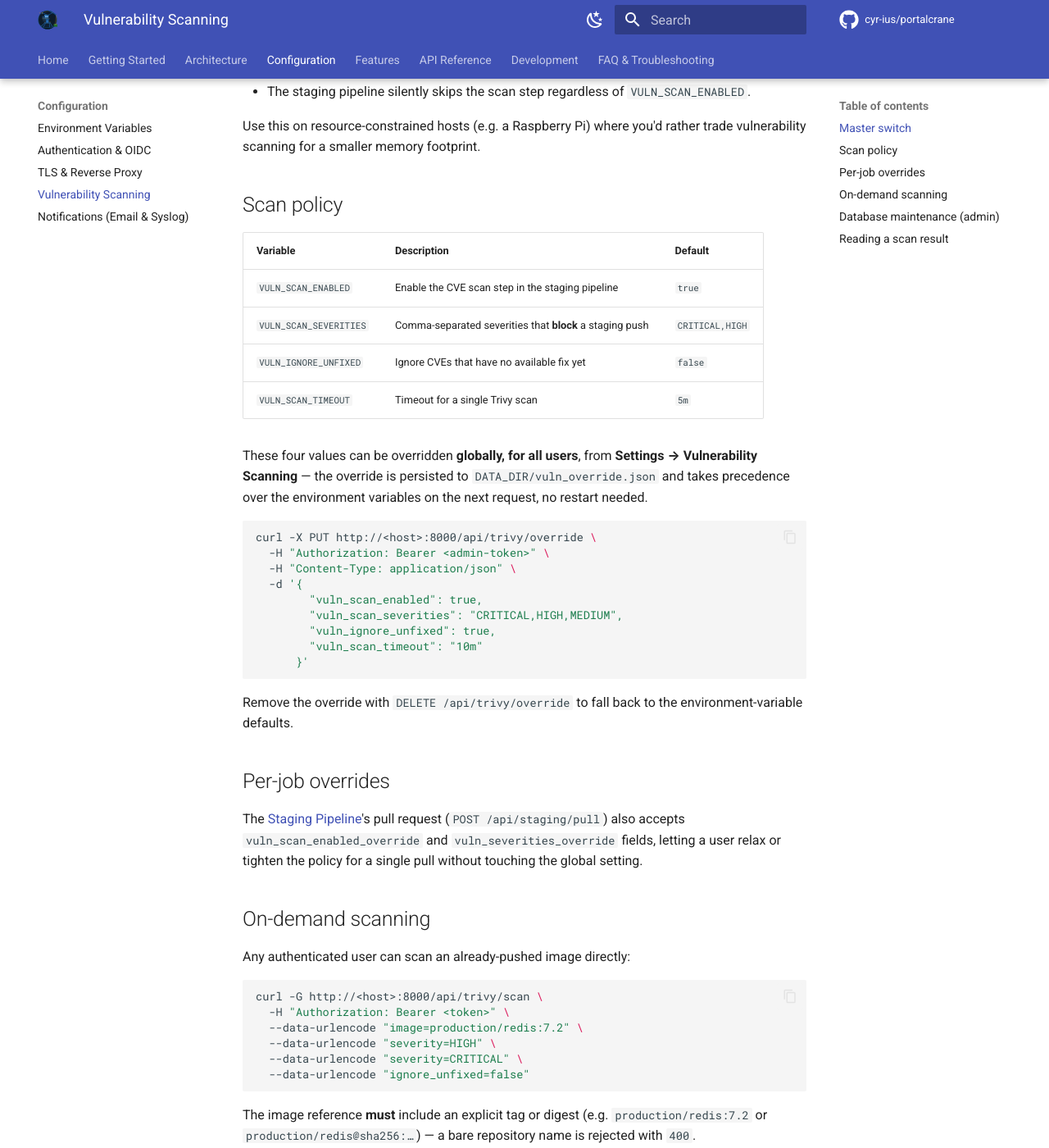
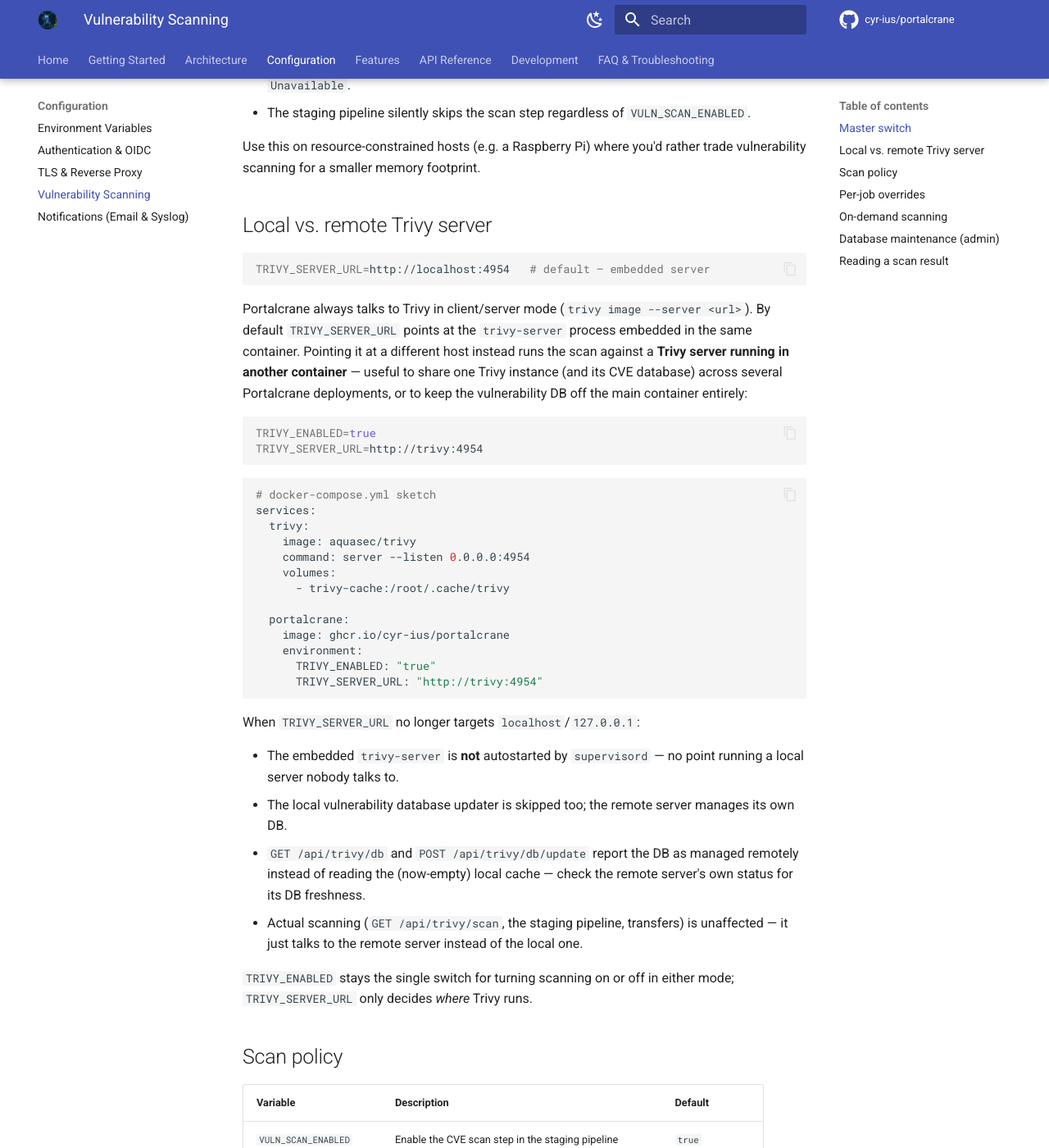
Before and after one commit to cyr-ius/portalcrane, an MkDocs documentation site: the page built from docs/configuration/vulnerability-scanning.md, in a window 1280 px wide and 1400 px high, scrolled down 546 px. Shown: the whole window at 82% size. Built offline with MkDocs 1.6.1 and Material for MkDocs 9.7.7, drawn with Linux system fonts in a browser that asks for light colours; comment, search, counter and statistics services are not loaded; some of the changed text lies outside the part shown.

Commit message:
feat(backend): allow TRIVY_SERVER_URL to point at a remote Trivy server
TRIVY_ENABLED stays the single on/off switch for scanning; TRIVY_SERVER_URL
now decides whether it runs against the embedded server (default) or one in
another container. When it targets a non-local host, entrypoint.sh skips
autostarting the embedded trivy-server, the local DB updater is skipped, and
the DB-freshness endpoints report the DB as remotely managed instead of
reading the (now-irrelevant) local cache.

Co-Authored-By: Claude Sonnet 5 <noreply@anthropic.com>

````diff
--- a/docs/configuration/vulnerability-scanning.md
+++ b/docs/configuration/vulnerability-scanning.md
@@ -14,9 +14,9 @@ TRIVY_ENABLED=true   # default
 ```
 
 Setting `TRIVY_ENABLED=false` (also accepts `0`, `no`, `off`) fully disarms
-Trivy:
+Trivy, whether running locally or remotely:
 
-- `supervisord` never starts the `trivy-server` process.
+- `supervisord` never starts the embedded `trivy-server` process.
 - The vulnerability database updater is skipped.
 - Every scan endpoint (`GET /api/trivy/scan`, `/api/trivy/db`, …) returns
   `503 Service Unavailable`.
@@ -25,6 +25,56 @@ Trivy:
 
 Use this on resource-constrained hosts (e.g. a Raspberry Pi) where you'd
 rather trade vulnerability scanning for a smaller memory footprint.
+
+## Local vs. remote Trivy server
+
+```bash
+TRIVY_SERVER_URL=http://localhost:4954   # default — embedded server
+```
+
+Portalcrane always talks to Trivy in client/server mode
+(`trivy image --server <url>`). By default `TRIVY_SERVER_URL` points at the
+`trivy-server` process embedded in the same container. Pointing it at a
+different host instead runs the scan against a **Trivy server running in
+another container** — useful to share one Trivy instance (and its CVE
+database) across several Portalcrane deployments, or to keep the vulnerability
+DB off the main container entirely:
+
+```bash
+TRIVY_ENABLED=true
+TRIVY_SERVER_URL=http://trivy:4954
+```
+
+```bash
+# docker-compose.yml sketch
+services:
+  trivy:
+    image: aquasec/trivy
+    command: server --listen 0.0.0.0:4954
+    volumes:
+      - trivy-cache:/root/.cache/trivy
+
+  portalcrane:
+    image: ghcr.io/cyr-ius/portalcrane
+    environment:
+      TRIVY_ENABLED: "true"
+      TRIVY_SERVER_URL: "http://trivy:4954"
+```
+
+When `TRIVY_SERVER_URL` no longer targets `localhost`/`127.0.0.1`:
+
+- The embedded `trivy-server` is **not** autostarted by `supervisord` — no
+  point running a local server nobody talks to.
+- The local vulnerability database updater is skipped too; the remote server
+  manages its own DB.
+- `GET /api/trivy/db` and `POST /api/trivy/db/update` report the DB as
+  managed remotely instead of reading the (now-empty) local cache — check the
+  remote server's own status for its DB freshness.
+- Actual scanning (`GET /api/trivy/scan`, the staging pipeline, transfers) is
+  unaffected — it just talks to the remote server instead of the local one.
+
+`TRIVY_ENABLED` stays the single switch for turning scanning on or off in
+either mode; `TRIVY_SERVER_URL` only decides *where* Trivy runs.
 
 ## Scan policy
 
````
Also changed, not shown: 5 other files.
